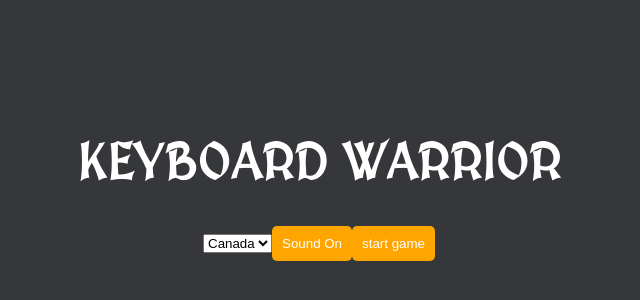
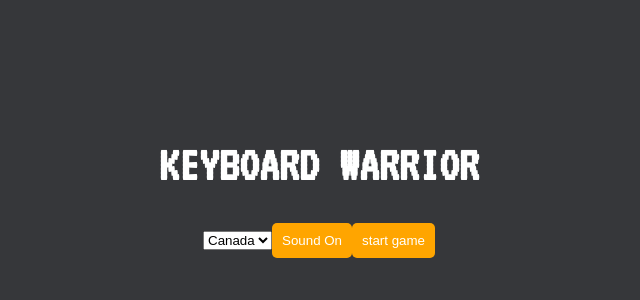
Before and after one commit to rickywid/keyboard-warrior, a React (Create React App) app: page / in a window 1280 px wide. Shown: the part 218-518 px from the top of the page, without its empty margins (321-961 px from the left). Built offline with nearby package versions, Linux system fonts and the light colour scheme.

Commit message:
add space if multi word

```diff
--- a/public/index.html
+++ b/public/index.html
@@ -39,7 +39,7 @@
       To create a production bundle, use `npm run build` or `yarn build`.
     -->
   <style>
-    @import url('https://fonts.googleapis.com/css2?family=MedievalSharp&display=swap');
+    @import url('https://fonts.googleapis.com/css2?family=VT323&display=swap');
   </style>
 </body>
 
--- a/src/components/char.tsx
+++ b/src/components/char.tsx
@@ -12,11 +12,11 @@ const Char: FunctionComponent<CharProps> = ({ character, underline, secondary })
         display: 'inline-block',
         textDecoration: underline ? 'underline' : 'none',
         color: secondary ? '#cfcece' : '',
-        // float: secondary ? 'right' : 'none'
     }
-    return (
+
+    return character !== " " ? (
         <h1 style={style}>{character}</h1 >
-    );
+    ) : <h1 style={style}>&nbsp;</h1 >;
 }
 
 export default Char;
--- a/src/index.css
+++ b/src/index.css
@@ -1,6 +1,6 @@
 body {
     background: #36373a;
-    font-family: 'MedievalSharp', cursive;
+    font-family: 'VT323', monospace;
     color: white;
     margin: 0;
     -webkit-font-smoothing: antialiased;
```
